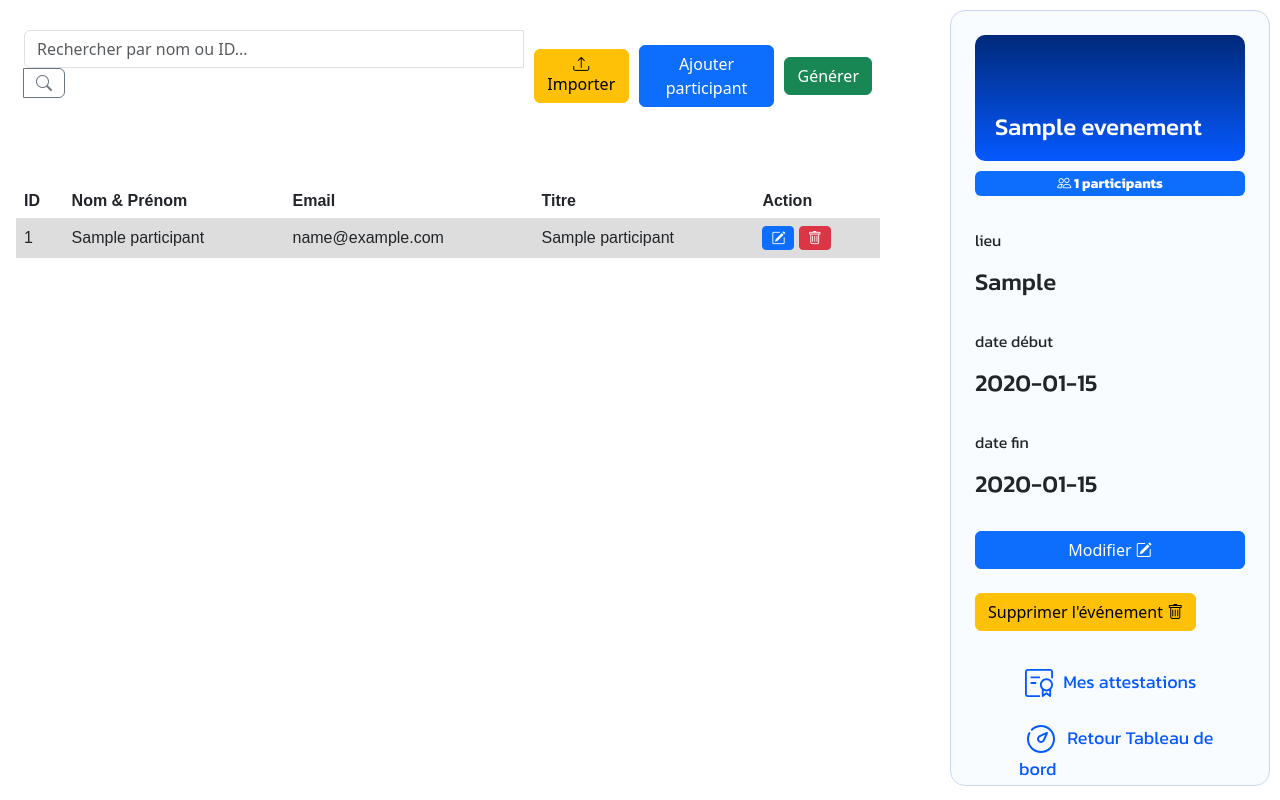
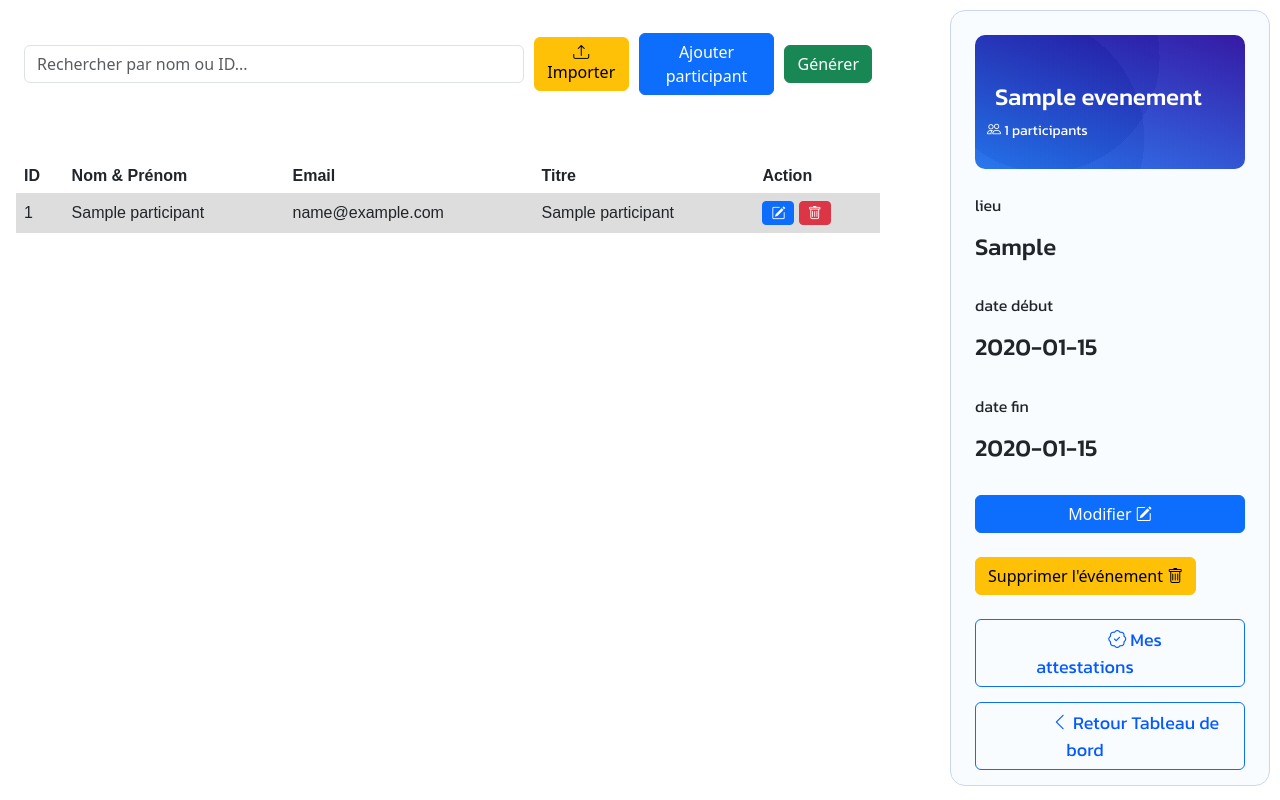
Before and after one commit to IM003/PFE, a Flask app: page /events/1 in a window 1280 px wide. Run offline with Flask 3, Linux system fonts and the light colour scheme; a user stored in the database is signed in; tables that the repository leaves empty hold one stand-in row (values such as "Sample post").

Commit message:
Finalisation de l'app - 2

```diff
--- a/routes.py
+++ b/routes.py
@@ -1,6 +1,8 @@
-from flask import Blueprint, render_template, request, flash, redirect, url_for
+from flask import Blueprint, render_template, request, flash, redirect, url_for, jsonify
 from models import User, Evenement, Participant, Attestation, ModeleAttestation
 from __init__ import db
+from sqlalchemy import or_, cast
+from sqlalchemy.types import String
 from werkzeug.security import generate_password_hash, check_password_hash
 from flask_login import login_user, login_required, logout_user, current_user
 from werkzeug.utils import secure_filename
@@ -51,7 +53,6 @@ def register():
 
 
     return render_template("register.html", user=current_user)
-
 
 
 
@@ -122,7 +123,7 @@ def dashboard():
 
 
 
-
+# se deconnecter
 
 @routes.route('/logout')
 @login_required
@@ -131,7 +132,7 @@ def logout():
     return redirect(url_for('routes.home'))
 
 
-
+# Les evenements
 @routes.route('/events/<int:id>', methods=['GET', 'POST'])
 @login_required
 def events(id):
@@ -176,7 +177,7 @@ def events(id):
     return render_template("events.html",user=current_user,evenement=evenement,participants=participants, participant_count=participant_count)
 
 
-
+# Modifier les evenements
 @routes.route('/edit_event/<int:id>', methods=['GET', 'POST'])
 @login_required
 def edit_event(id):
@@ -195,7 +196,7 @@ def edit_event(id):
 
 
 
-
+# Modifier les participants
 @routes.route('/edit_participant/<int:id>', methods=['GET', 'POST'])
 @login_required
 def edit_participant(id):
@@ -214,6 +215,7 @@ def edit_participant(id):
 
 
 
+# Affiche les attestations
 @routes.route('/certificate/<int:id>', methods = ['GET', 'POST'])
 @login_required
 def certificate(id):
@@ -308,11 +310,39 @@ def upload_participants(event_id):
 
 # Recherche de participants par Nom et ID
 
+@routes.route('/search_participant/<int:event_id>')
+@login_required
+def search_participant(event_id):
+    query = request.args.get('query', '').strip()
+    if not query:
+        return jsonify([])
+
+    results = Participant.query.filter(
+        Participant.evenement_id == event_id,
+        or_(
+            Participant.nom.ilike(f"%{query}%"),
+            cast(Participant.id, String).ilike(f"%{query}%")
+        )
+    ).limit(10).all()
+
+    return jsonify([
+        {'id': p.id, 'nom': p.nom}
+        for p in results
+    ])
 
 
 
+# supprimer les partcipants
+@routes.route('/delete_participant/<int:participant_id>', methods=['POST'])
+@login_required
+def delete_participant(participant_id):
+    participant = Participant.query.get_or_404(participant_id)
+    db.session.delete(participant)
+    db.session.commit()
+    return jsonify({'status': 'success', 'id': participant_id})
 
-#             GENERATE CERTIFICAT
+
+
 
 
 #ajouter des models à la base sde donnee
@@ -393,6 +423,8 @@ def admin_modele_attestation():
 
 
 
+
+#   GENERATE CERTIFICAT
 
 @routes.route('/generate/<int:event_id>', methods=['GET', 'POST'])
 @login_required
@@ -585,7 +617,7 @@ def certificate_gallery(event_id):
 
 
 
-#      SUPPRIMER LES ATTESTATIONS
+#   SUPPRIMER LES ATTESTATIONS
 
 
 def suppr_attest_par_evenement(event_id):
@@ -617,3 +649,38 @@ def suppr_attest(event_id):
     suppr_attest_par_evenement(event_id)
     flash(f"Les attestations ont été supprimées.", category="success")
     return redirect(url_for('routes.events', id=event_id))
+
+
+
+# Telecharger Zip de toutes les attestations generer
+
+import zipfile
+import tempfile
+from flask import send_file
+
+@routes.route('/download_zip/<int:event_id>')
+@login_required
+def download_zip(event_id):
+    event_folder = os.path.join("static", "attestations", f"event_{event_id}")
+
+    if not os.path.exists(event_folder):
+        flash("Le dossier des attestations n'existe pas.", "danger")
+        return redirect(url_for('routes.events', id=event_id))
+
+    #  fichier ZIP temporaire
+    tmp_zip = tempfile.NamedTemporaryFile(delete=False, suffix=".zip")
+    with zipfile.ZipFile(tmp_zip, 'w') as zipf:
+        for root, dirs, files in os.walk(event_folder):
+            for file in files:
+                if file.endswith('.pdf'):
+                    file_path = os.path.join(root, file)
+                    arcname = os.path.relpath(file_path, event_folder)
+                    zipf.write(file_path, arcname)
+
+    tmp_zip.seek(0)
+
+    return send_file(
+        tmp_zip.name,
+        as_attachment=True,
+        download_name=f"attestations_event_{event_id}.zip"
+    )
--- a/static/css/common.css
+++ b/static/css/common.css
@@ -248,23 +248,28 @@ html, body{
   padding: 16px;
   scrollbar-width: none;
   scrollbar-color: var(--secondary-color);
+  background: url('/static/image/bg-dash.png') no-repeat center;
+  background-size: 800px;
 }
 
 .stats{
     display: flex;
-    justify-content: space-around;
+    justify-content: space-between;
     align-items: center;
     width: 100%;
     margin-top: 44px;
+
 }
 
 .stat-card{
+    width: 300px;
+    height: 205px;
     padding: 26px 38px;
     border-radius:10px;
     color: white;
 }
 .stat-card h3{
-    font-size: 45px;
+    font-size: 65px;
 }
 
 
@@ -300,8 +305,6 @@ html, body{
 
 
 
-
-
 .card-attest{
     width: 100%;
     height: 400px;
--- a/static/css/event.css
+++ b/static/css/event.css
@@ -26,38 +26,19 @@
 
 /* event navbarre  */
 
-.event-menu ul{
-    min-height: 100px;
-    display: flex;
-    flex-direction: column;
-}
-
-.event-menu ul li{
-    padding: 8px 12px;
-    margin: 5px 0;
-
-}
 
 
-.event-menu ul li a{
-    padding: 8px 20px 8px 6px;
+.event-menu .ctrl-button a{
     border: none;
+    padding: 24px 50px;
+    font-size: 18px;
     text-decoration: none;
-    font-size: 18px;
     color: var(--secondary-color);
 }
 
-.event-menu ul li a:hover{
-    color: #2557bb;
+.event-menu .ctrl-button a:hover{
+    color: white;
 }
-
-
-
-.event-menu ul li a svg{
-    fill:var(--secondary-color);
-    margin-right: 6px;
-}
-
 
 
 /*   evenements   */
@@ -66,9 +47,9 @@
 
 .events{
     background: transparent;
-    border: 1px solid var(--border-color);
-    margin-top: 95px;
-    margin-left: 35px;
+    backdrop-filter: blur(8px);
+    border: 1px solid var(--tertiary-color);
+    margin-top: 45px;
     border-radius: 10px;
     padding: 15px;
 }
@@ -89,7 +70,6 @@
 .event-card{
     width: 300px;
     height: 180px;
-    background: transparent;
     padding: 6px;
     color: var(--primary-color);
     border-radius: 10px;
@@ -103,8 +83,8 @@
 
 .event-card .poster{
     width: 100%;
-    height: 110px;
-    background: var(--special-color);
+    height: 140px;
+    background-image: radial-gradient(circle at 17% 77%, rgba(17, 17, 17,0.04) 0%, rgba(17, 17, 17,0.04) 50%,rgba(197, 197, 197,0.04) 50%, rgba(197, 197, 197,0.04) 100%),radial-gradient(circle at 26% 17%, rgba(64, 64, 64,0.04) 0%, rgba(64, 64, 64,0.04) 50%,rgba(244, 244, 244,0.04) 50%, rgba(244, 244, 244,0.04) 100%),radial-gradient(circle at 44% 60%, rgba(177, 177, 177,0.04) 0%, rgba(177, 177, 177,0.04) 50%,rgba(187, 187, 187,0.04) 50%, rgba(187, 187, 187,0.04) 100%),linear-gradient(19deg, rgb(28, 117, 250),rgb(34, 2, 159));
     border-radius: 8px;
     cursor: pointer;
 }
@@ -156,11 +136,12 @@ table {
 
 .event-menu .titre{
     width: 100%;
-    height: 150px;
+    height: 170px;
     border-radius: 10px;
-    background: var(--special-color);
+    background-image: radial-gradient(circle at 17% 77%, rgba(17, 17, 17,0.04) 0%, rgba(17, 17, 17,0.04) 50%,rgba(197, 197, 197,0.04) 50%, rgba(197, 197, 197,0.04) 100%),radial-gradient(circle at 26% 17%, rgba(64, 64, 64,0.04) 0%, rgba(64, 64, 64,0.04) 50%,rgba(244, 244, 244,0.04) 50%, rgba(244, 244, 244,0.04) 100%),radial-gradient(circle at 44% 60%, rgba(177, 177, 177,0.04) 0%, rgba(177, 177, 177,0.04) 50%,rgba(187, 187, 187,0.04) 50%, rgba(187, 187, 187,0.04) 100%),linear-gradient(19deg, rgb(28, 117, 250),rgb(34, 2, 159));
     display: flex;
-    align-items: end;
+    flex-direction: column;
+    justify-content: end;
 
 }
 
@@ -184,9 +165,10 @@ table {
     justify-content: flex-end;
     gap: 10px;
     align-items: center;
-    padding: 14px 8px;
+    padding: 4px 8px;
 }
 
-.event-visual #searchParticipant{
+.event-visual #searchInput{
+    margin-top: 25px;
     width: 500px;
 }
--- a/templates/events.html
+++ b/templates/events.html
@@ -11,40 +11,19 @@
 
 
                 <!--   RECHERCHE DE PARTICIPANTS       -->
+
                 <div class="search-container mb-4">
                     <div class="input-group">
-                        <input type="text" id="searchParticipant" class="form-control" placeholder="Rechercher par nom ou ID...">
-                        <button class="btn btn-outline-secondary" type="button" id="searchButton">
-                            <i class="bi bi-search"></i>
-                        </button>
+                        <input type="text" id="searchInput" class="form-control" placeholder="Rechercher par nom ou ID..." data-event-id="{{ evenement.id }}">
                     </div>
-                    <div id="searchResults" class="mt-2" style="display:none;">
-                        <div class="list-group" id="resultsList"></div>
+
+                    <!-- Résultats de recherche -->
+                    <div id="searchResults" class="mt-3" style="display: none;">
+                        <ul id="resultList" class="list-group">
+                            <!-- Les résultats s'afficheront ici en JS -->
+                        </ul>
                     </div>
                 </div>
-
-                <script>
-                    function displayResults(results) {
-                        const resultatList = document.getElementById('resultsList');
-                        const resultatDiv = document.getElementById('searchResults');
-                        resultatList.innerHTML = ''; // Efface les résultats précédents
-
-                        if (results.length === 0) {
-                            resultatList.innerHTML = '<div class="list-group-item text-muted">Aucun participant trouvé</div>';
-                        } else {
-                            results.forEach(participant => {
-                                const item = document.createElement('a');
-                                item.className = 'list-group-item list-group-item-action';
-                                item.href = '#'; // Tu peux rediriger vers un profil, ex: `/participant/${participant.id}`
-                                item.innerHTML = `<strong>${participant.nom}</strong> (ID: ${participant.id})`;
-                                resultatList.appendChild(item);
-                            });
-                        }
-
-                        resultatDiv.style.display = 'block';
-                    }
-                </script>
-
 
 
 
@@ -91,8 +70,7 @@
                     <div class="modal-dialog">
                     <div class="modal-content">
                         <div class="modal-header">
-                        <button type="button" class="btn btn-warning" data-bs-dismiss="modal" style="margin: 0px 12px;">CSV <span class="bi bi-filetype-csv"></span></button>
-                        <button type="button" class="btn btn-success" data-bs-dismiss="modal">Excel <span class="bi bi-file-earmark-excel"></span></button>
+                        <h5>Ajouter un participant</h5>
 
                         <button type="button" class="btn-close" data-bs-dismiss="modal" aria-label="Close"></button>
                         </div>
@@ -200,30 +178,22 @@
 
             <div class="titre">
                 <h4>{{ evenement.nom }}</h4>
+                <p style="color:white; font-size: 14px;">
+                <i class="bi bi-people" ></i> {{ participant_count }} participants
+            </p>
             </div>
 
-
-
-            <h4 class="badge bg-primary" style="margin-top: 10px; font-size: 14px;">
-                <i class="bi bi-people" ></i> {{ participant_count }} participants
-            </h4>
-
             <br>
-
             <div>
                 <p>lieu</p>
                 <h4>{{ evenement.lieu }}</h4>
             </div>
-
             <br>
-
             <div>
                 <p>date début</p>
                 <h4>{{ evenement.date_deb }}</h4>
             </div>
-
             <br>
-
             <div>
                 <p>date fin</p>
                 <h4>{{ evenement.date_fin }}</h4>
@@ -250,25 +220,77 @@
             <br>
 
 
-            <ul>
-
-                <li><a href="{{url_for('routes.certificate_gallery', event_id=evenement.id)}}">
-                    <svg height="28px" viewBox="0 0 15 15" width="28px" fill="white" xmlns="http://www.w3.org/2000/svg"><path d="M9.5 14.5H9C9 14.6894 9.107 14.8625 9.27639 14.9472C9.44579 15.0319 9.64849 15.0136 9.8 14.9L9.5 14.5ZM11.5 13L11.8 12.6C11.6222 12.4667 11.3778 12.4667 11.2 12.6L11.5 13ZM13.5 14.5L13.2 14.9C13.3515 15.0136 13.5542 15.0319 13.7236 14.9472C13.893 14.8625 14 14.6894 14 14.5H13.5ZM11.5 11C10.1193 11 9 9.88071 9 8.5H8C8 10.433 9.567 12 11.5 12V11ZM14 8.5C14 9.88071 12.8807 11 11.5 11V12C13.433 12 15 10.433 15 8.5H14ZM11.5 6C12.8807 6 14 7.11929 14 8.5H15C15 6.567 13.433 5 11.5 5V6ZM11.5 5C9.567 5 8 6.567 8 8.5H9C9 7.11929 10.1193 6 11.5 6V5ZM9 10.5V14.5H10V10.5H9ZM9.8 14.9L11.8 13.4L11.2 12.6L9.2 14.1L9.8 14.9ZM11.2 13.4L13.2 14.9L13.8 14.1L11.8 12.6L11.2 13.4ZM14 14.5V10.5H13V14.5H14ZM15 5V1.5H14V5H15ZM13.5 0H1.5V1H13.5V0ZM0 1.5V13.5H1V1.5H0ZM1.5 15H8V14H1.5V15ZM0 13.5C0 14.3284 0.671573 15 1.5 15V14C1.22386 14 1 13.7761 1 13.5H0ZM1.5 0C0.671574 0 0 0.671573 0 1.5H1C1 1.22386 1.22386 1 1.5 1V0ZM15 1.5C15 0.671573 14.3284 0 13.5 0V1C13.7761 1 14 1.22386 14 1.5H15ZM3 5H8V4H3V5ZM3 8H6V7H3V8Z"/></svg>
+            <button class="btn btn-outline-primary ctrl-button">
+                <a href="{{url_for('routes.certificate_gallery', event_id=evenement.id)}}">
+                    <span class="bi bi-patch-check"></span>
                     Mes attestations
-                </a></li>
+                </a>
+            </button>
+            <button class="btn btn-outline-primary ctrl-button" style="margin: 15px 0px;">
+                <a href="/dashboard">
+                    <span class="bi bi-chevron-left"></span>
+                    Retour Tableau de bord
+                    </a>
+            </button>
 
 
-                <li><a href="/dashboard">
-                    <svg enable-background="nLew 0 0 32 32" height="32px" id="Layer_1" version="1.1" viewBox="0 0 32 32" width="32px" xml:space="preserve" xmlns="http://www.w3.org/2000/svg" xmlns:xlink="http://www.w3.org/1999/xlink"><g><path d="M16,30c-3.74,0-7.255-1.456-9.899-4.101C1.779,21.578,0.752,15.025,3.547,9.595C3.8,9.104,4.402,8.911,4.894,9.163   s0.685,0.855,0.432,1.347C2.93,15.164,3.81,20.78,7.515,24.485C9.781,26.752,12.794,28,16,28c3.205,0,6.219-1.248,8.485-3.515   S28,19.205,28,16c0-3.206-1.248-6.219-3.515-8.485S19.206,4,16,4c-3.206,0-6.219,1.249-8.485,3.515   c-0.391,0.391-1.023,0.391-1.414,0s-0.391-1.023,0-1.414C8.745,3.457,12.26,2,16,2c3.74,0,7.256,1.457,9.899,4.101   C28.544,8.745,30,12.26,30,16c0,3.739-1.456,7.255-4.101,9.899C23.256,28.544,19.74,30,16,30z"/></g><g><path d="M16,20c-1.068,0-2.073-0.416-2.829-1.172c-1.56-1.56-1.56-4.097,0-5.656c1.257-1.257,7.272-3.639,8.465-4.104   c0.371-0.144,0.79-0.056,1.07,0.225s0.369,0.7,0.225,1.07c-0.465,1.193-2.847,7.209-4.104,8.465C18.073,19.584,17.068,20,16,20z    M20.188,11.813c-2.453,1.028-5.064,2.235-5.602,2.773c-0.78,0.78-0.78,2.048,0,2.828c0.756,0.756,2.073,0.756,2.829,0   C17.952,16.875,19.16,14.266,20.188,11.813z"/></g></svg>
-                    Retour Tableau de bord
-                    </a>
-                </li>
-
-            </ul>
 
         </section>
 
 
 </article>
 
+<!--Script javascript de recherche participant-->
+    <script>
+    document.getElementById("searchInput").addEventListener("input", function () {
+        const query = this.value.trim();
+        const eventId = this.dataset.eventId;
+
+        if (query.length < 1) {
+            document.getElementById("searchResults").style.display = "none";
+            return;
+        }
+
+        fetch(`/search_participant/${eventId}?query=${encodeURIComponent(query)}`)
+            .then(response => response.json())
+            .then(data => {
+                const resultList = document.getElementById("resultList");
+                resultList.innerHTML = "";
+
+                if (data.length === 0) {
+                    resultList.innerHTML = "<li class='list-group-item text-danger'>Aucun participant trouvé.</li>";
+                } else {
+                    data.forEach(p => {
+                        const li = document.createElement("li");
+                        li.className = "list-group-item d-flex justify-content-between align-items-center";
+                        li.innerHTML = `
+                            <span><strong>ID:</strong> ${p.id} | <strong>Nom:</strong> ${p.nom}</span>
+                            <button class="btn btn-sm btn-danger" onclick="deleteParticipant(${p.id})"><span class="bi bi-trash"></span></button>
+                        `;
+                        resultList.appendChild(li);
+                    });
+                }
+
+                document.getElementById("searchResults").style.display = "block";
+            });
+    });
+
+    function deleteParticipant(participantId) {
+        if (!confirm("Confirmer la suppression du participant ?")) return;
+
+        fetch(`/delete_participant/${participantId}`, {
+            method: "POST"
+        }).then(response => {
+            if (response.ok) {
+                window.location.reload(); // Recharge après suppression
+            } else {
+                alert("Échec de la suppression.");
+            }
+        });
+    }
+    </script>
+
+
+
+
 {% endblock %}
```
Also changed, not shown: templates/certificate.html (+7 -5 lines), templates/dashboard.html (+7 -7 lines), templates/generateCertificat.html (+21 -0 lines), static/image/bg-dash.png (added).
